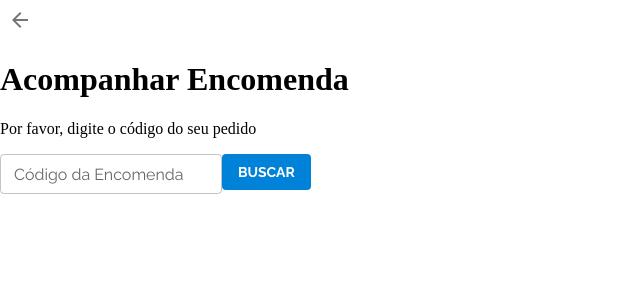
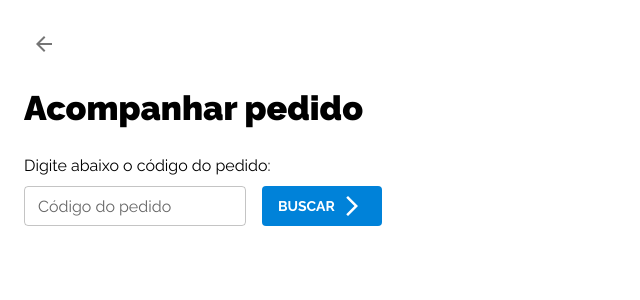
Before and after one commit to ICEI-PUC-Minas-PPLES-TI/plf-es-2023-2-ti4-0648100-entregai, a Next.js app in the folder Codigo/entregai/: page /track in a window 1280 px wide. Shown: the top 300 px of the page, without its empty margins (0-640 px from the left). Built offline with nearby package versions, Linux system fonts and the light colour scheme; no server answers.

Commit message:
Order tracking page styling #57

```diff
--- a/Codigo/entregai/src/components/modules/track/Tracker.tsx
+++ b/Codigo/entregai/src/components/modules/track/Tracker.tsx
@@ -1,17 +1,30 @@
-import { Button, TextField } from "@mui/material"
+import { ArrowForwardIos } from "@mui/icons-material"
+import { Button, IconButton, TextField } from "@mui/material"
 
 const Tracker = () => {
     return (
         <div>
             <TextField
                 id="orderCode"
-                label="Código da Encomenda"
+                label="Código do pedido"
                 variant="outlined"
                 size="small"
-                sx={{ mb: 2 }}
+                sx={{ mb: 2, marginRight: '1rem', height: '2.5rem' }}
             />
 
-            <Button variant="contained">Buscar</Button>
+            <Button
+                variant="contained"
+                sx={{ height: '2.5rem' }}
+            >
+                Buscar
+                <IconButton
+                    size="small"
+                    edge="end"
+                    color="inherit"
+                >
+                    <ArrowForwardIos />
+                </IconButton>
+            </Button>
         </div>
     )
 }
--- a/Codigo/entregai/src/components/pages/track/Track.tsx
+++ b/Codigo/entregai/src/components/pages/track/Track.tsx
@@ -1,17 +1,22 @@
 import BackButton from "@/components/misc/BackButton"
 import Tracker from "@/components/modules/track/Tracker"
+import { Box, Typography } from "@mui/material"
 
 const Tracking = () => {
     return (
-        <div>
+        <Box sx={{ padding: '1.5rem' }}>
             <BackButton />
 
-            <h1>Acompanhar Encomenda</h1>
+            <Typography variant="h4" noWrap component="div" sx={{ fontWeight: 'fontWeightBold', margin: '1.5rem 0'}}>
+                Acompanhar pedido
+            </Typography>
 
-            <p>Por favor, digite o código do seu pedido</p>
+            <Typography variant="body1" noWrap component="div" sx={{ fontWeight: 'fontWeightRegular', margin: '0.5rem 0'}}>
+                Digite abaixo o código do pedido:
+            </Typography>
 
             <Tracker />
-        </div>
+        </Box>
     )
 }
 
```
